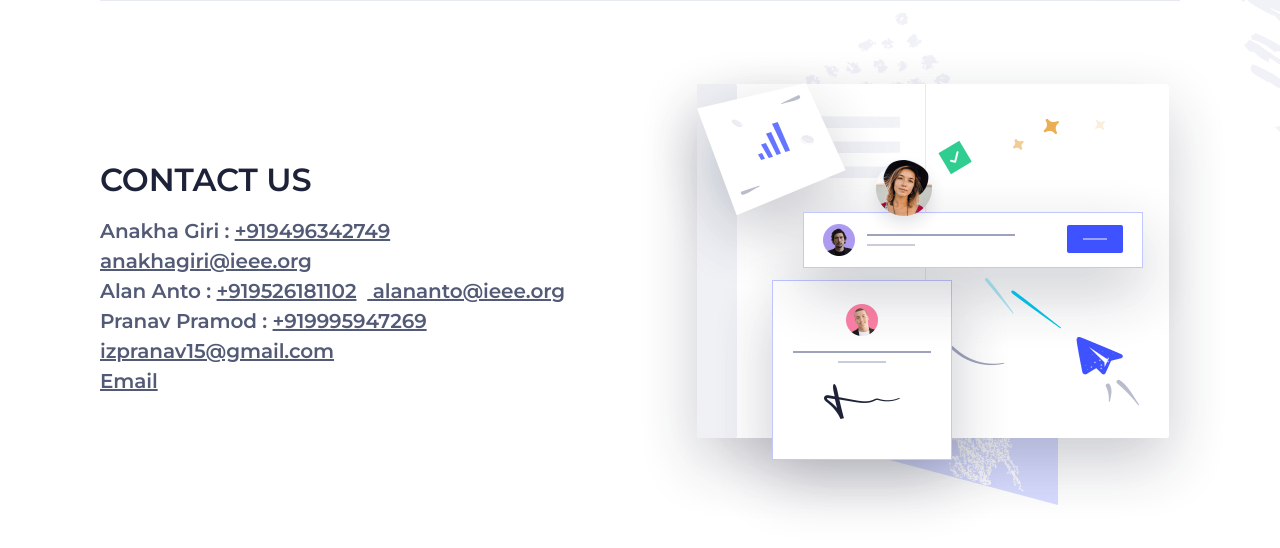
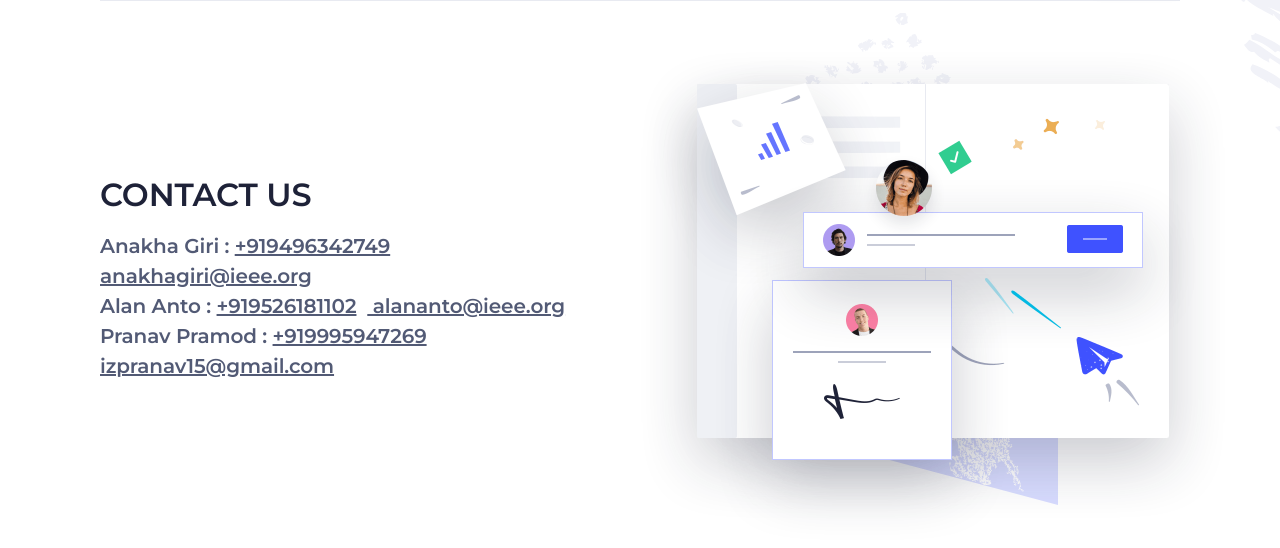
Before and after one commit to nalimhahs/ieeethm, a Django app: page /contact in a window 1280 px wide. Shown: the part 80-628 px from the top of the page. Run offline with Django 3.2, Linux system fonts and the light colour scheme.

Commit message:
email removed

```diff
--- a/templates/landing/contact.html
+++ b/templates/landing/contact.html
@@ -146,7 +146,7 @@
                         izpranav15@gmail.com</a
                       >
                     </p>
-                    <p class="su"><a href="mailto:">Email</a></p>
+                    <!-- <p class="su"><a href="mailto:">Email</a></p> -->
                   </div>
                   <div
                     class="tq sillustration-element-o reveal-scale-down"
```
